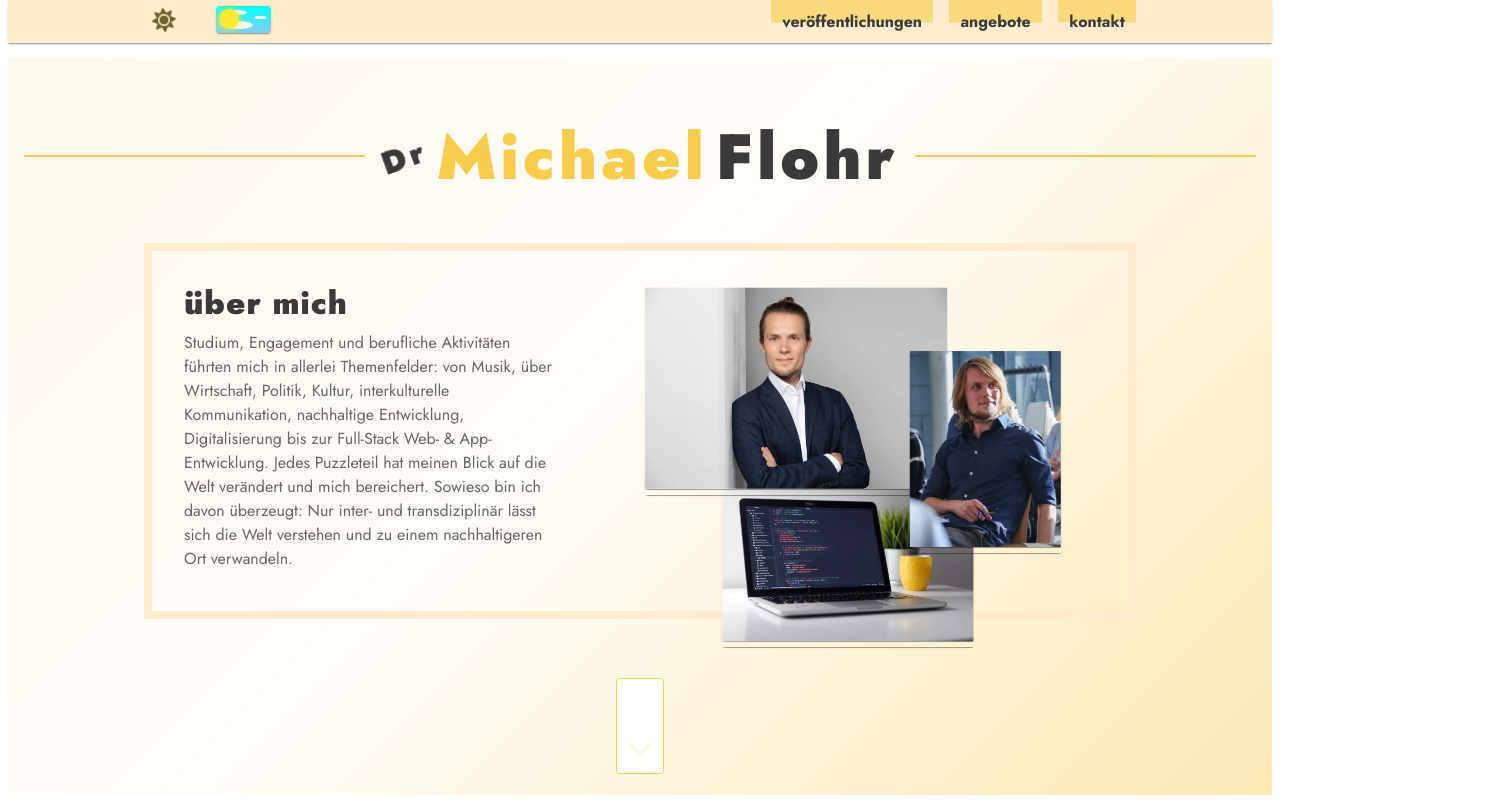
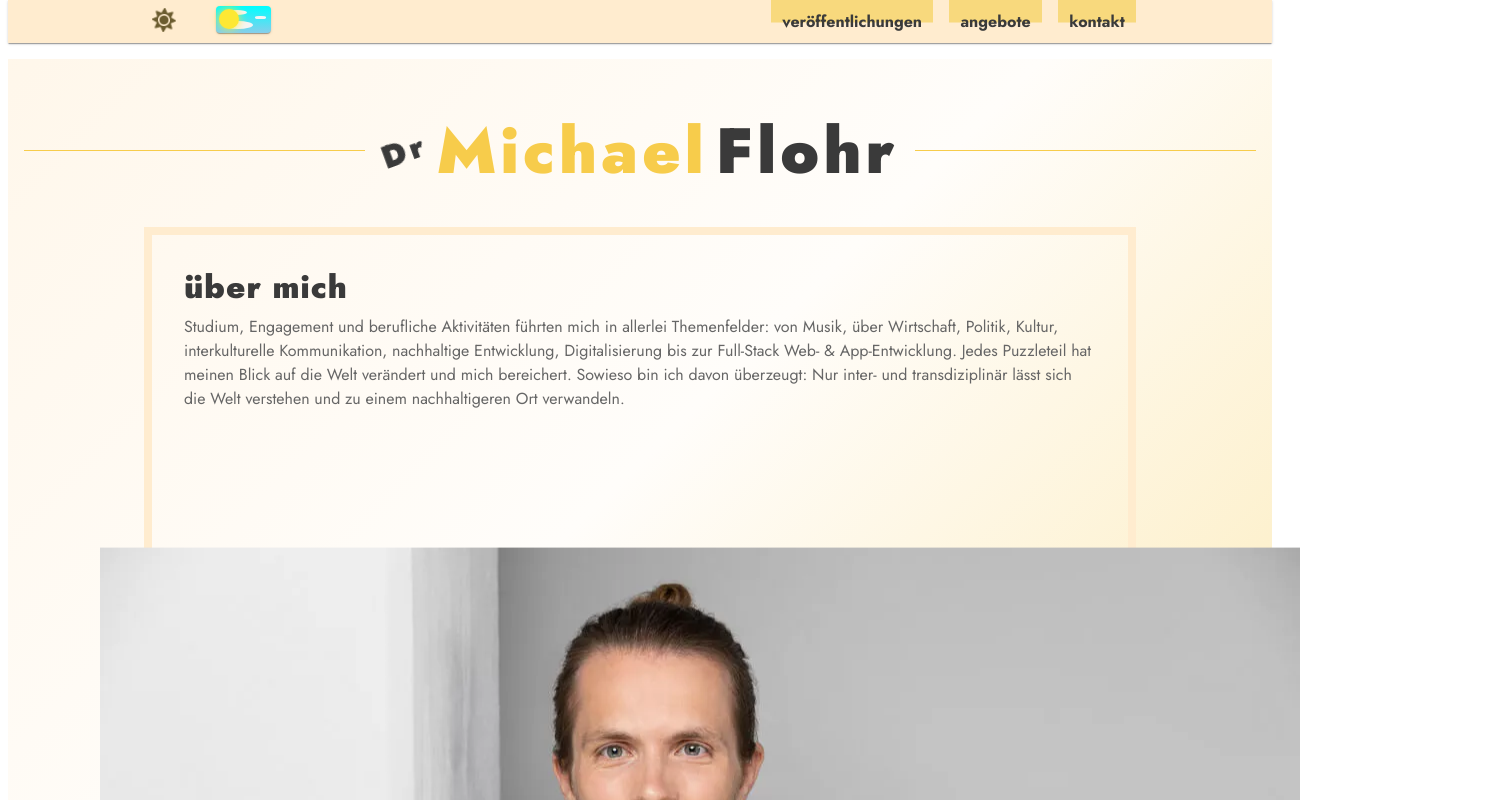
Before and after one commit to MatchuPitchu/portfolio, a React (Create React App) app: page / in a window 1280 px wide. Shown: the top 800 px of the page, 1504 px wide, since content can reach past the window. Built offline with nearby package versions, Linux system fonts and the light colour scheme.

Commit message:
Update ImgWithFallback.js

```diff
--- a/src/components/ImgWithFallback.js
+++ b/src/components/ImgWithFallback.js
@@ -2,7 +2,7 @@ const ImgWithFallback = ({ className, src, fallback, alt, type = 'image/webp', .
   return (
     <picture className={className} >
       <source srcSet={src} type={type} />
-      <img src={fallback} alt={alt} {...rest} className={className} />
+      <img src={fallback} alt={alt} {...rest} />
     </picture>
   );
 };
```
